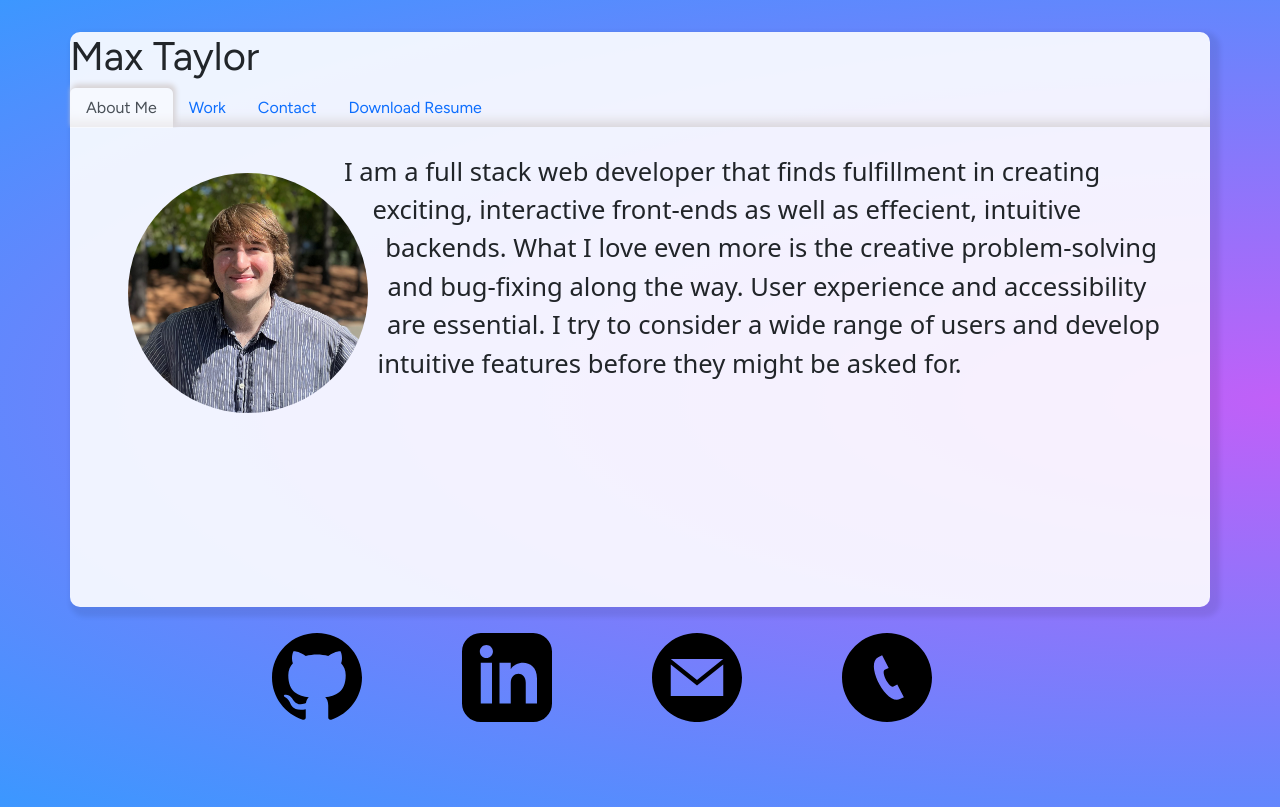
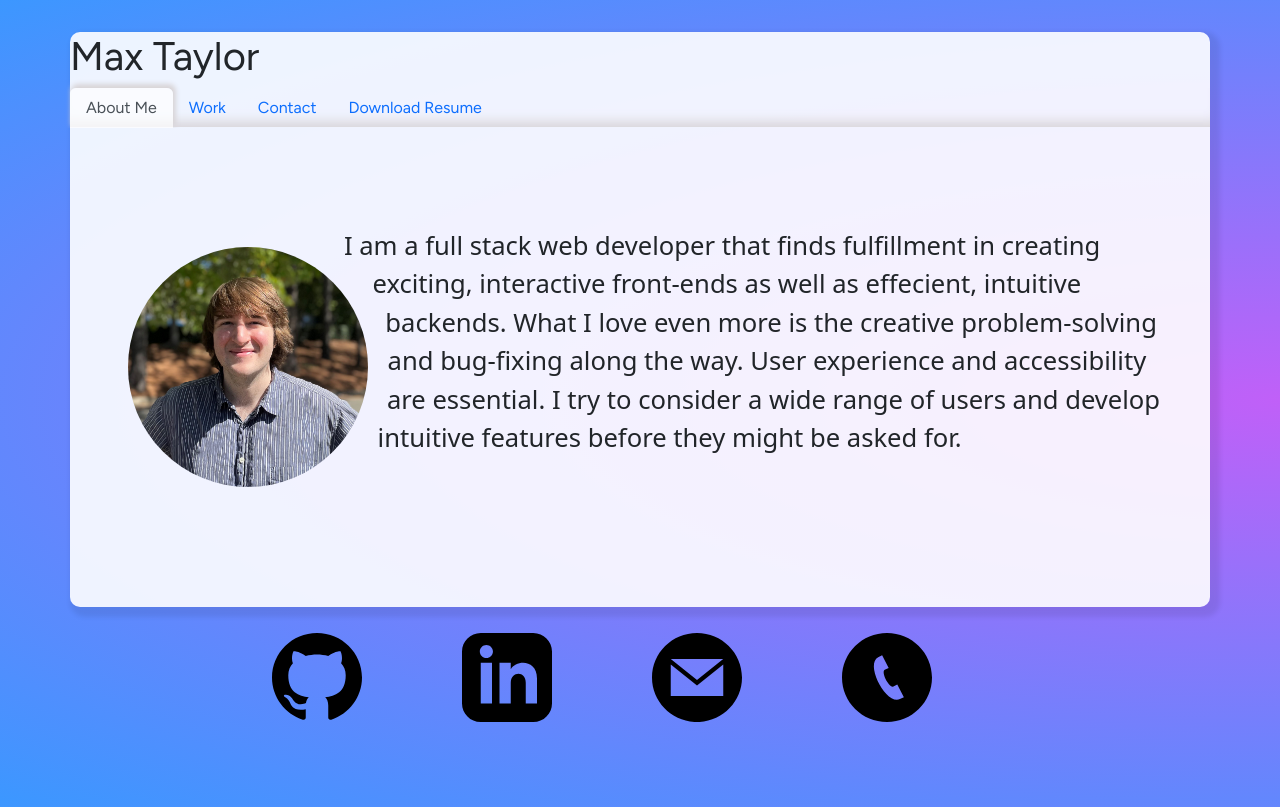
Before and after one commit to maxbransontaylor/my-portfolio, a React (Create React App) app: page / in a window 1280 px wide. Built offline with nearby package versions, Linux system fonts and the light colour scheme.

Commit message:
minor changes

```diff
--- a/src/components/About.js
+++ b/src/components/About.js
@@ -10,16 +10,22 @@ function About() {
     };
   }, []);
   return (
-    <section className={`about-page ${pageLoad ? "yopacity" : "nopacity"}`}>
+    <section
+      className={`about-page d-flex align-items-center ${
+        pageLoad ? "yopacity" : "nopacity"
+      }`}
+    >
+      <div id="about-container">
         <img className="prof-img" src={photo}></img>
         <p id="about-text">
           I am a full stack web developer that finds fulfillment in creating
           exciting, interactive front-ends as well as effecient, intuitive
           backends. What I love even more is the creative problem-solving and
           bug-fixing along the way. User experience and accessibility are
-        essential. I try to consider a wide range of users and develop intuitive
-        features before they might be asked for.
+          essential. I try to consider a wide range of users and develop
+          intuitive features before they might be asked for.
         </p>
+      </div>
     </section>
   );
 }
--- a/src/components/Footer.js
+++ b/src/components/Footer.js
@@ -55,8 +55,9 @@ function Footer() {
       </a>
       <div
         id="contact-details"
-        className={`d-flex justify-content-center ${contactDetails ? "yopacity" : "nopacity"
-          }`}
+        className={`d-flex justify-content-center ${
+          contactDetails ? "yopacity" : "nopacity"
+        }`}
       >
         <h2>{contactDetails}</h2>
       </div>
--- a/src/index.css
+++ b/src/index.css
@@ -1,4 +1,5 @@
 @import url('https://fonts.googleapis.com/css2?family=Figtree&display=swap');
+
 
 :root {
   --primary-color: rgb(60, 151, 255);
@@ -65,7 +66,7 @@ header h1 {
 }
 
 .nav-tabs .nav-link.active {
-  background-color: rgba(255, 255, 255, 0.5);
+  background-color: rgba(255, 255, 255, 0.7);
 }
 
 .nav-link.active {
@@ -95,7 +96,12 @@ header h1 {
   animation-fill-mode: both;
   animation-timing-function: ease-in-out;
 }
-
+.about-page{
+  height: inherit;
+}
+#about-container{
+  height:min-content;
+}
 .prof-img {
   border-radius: 50%;
   height: 35vh;
@@ -125,8 +131,30 @@ header h1 {
 
 .projects {
   height: inherit;
-  overflow-y: scroll;
+  overflow-y: auto;
 }
+/* ===== Scrollbar CSS ===== */
+  /* Firefox */
+  .projects {
+    scrollbar-width: auto;
+    scrollbar-color: #a3a3a3 #ffffff;
+    scroll-padding: 10px;
+  }
+
+  /* Chrome, Edge, and Safari */
+  .projects::-webkit-scrollbar {
+    width: 10px;
+  }
+
+  .projects::-webkit-scrollbar-track {
+    background: rgba(255, 255, 255, 0);
+  }
+
+  .projects::-webkit-scrollbar-thumb {
+    background-color: #a3a3a3;
+    border-radius: 10px;
+    border: 3px solid #a3a3a3;
+  }
 
 .project-item {
 
@@ -258,6 +286,7 @@ footer {
   min-height: 50px;
   max-height: 200px;
 
+
 }
 
 #contact-details {
@@ -269,7 +298,7 @@ footer {
 }
 
 #contact-details h2 {
-  font-size: 4vw;
+  font-size: 25px;
 }
 
 #mobile-resume-btn {
```
Also changed, not shown: public/images/email.svg (added). Lines whose indentation alone changed are shown as unchanged.
